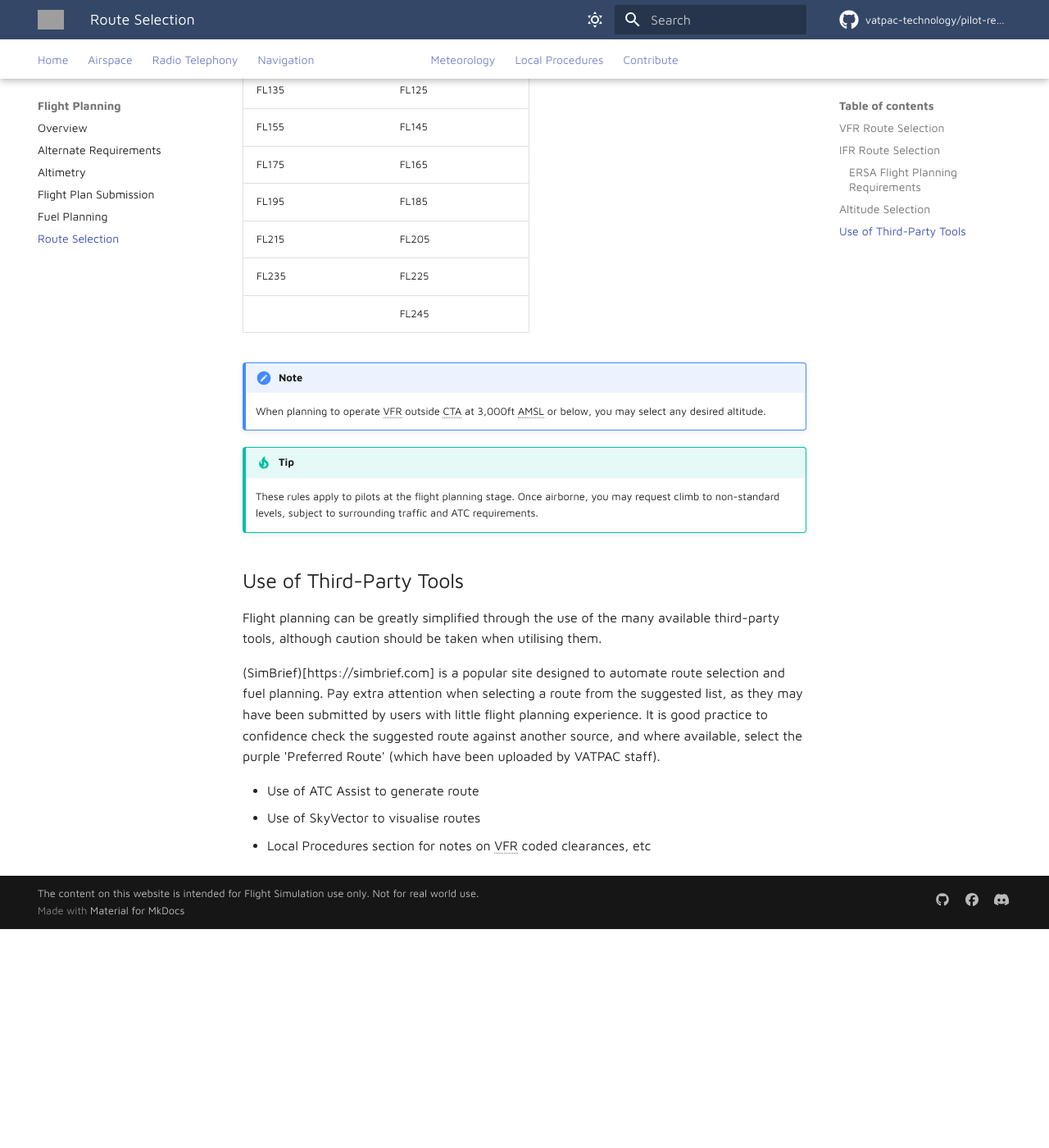
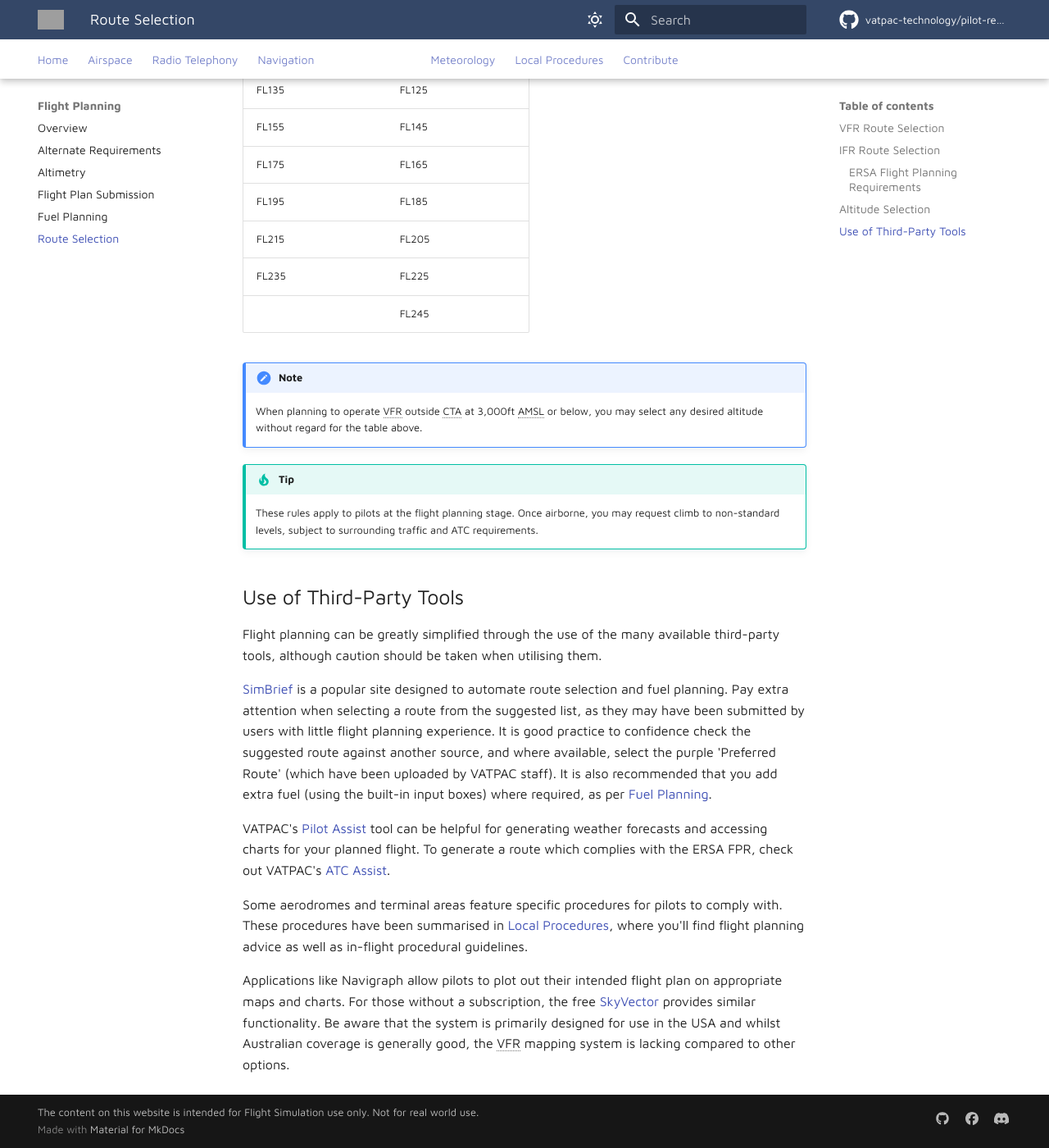
Before and after one commit to vatpac-technology/pilot-resources, an MkDocs documentation site: the page built from docs/flight-planning/routeselection.md, in a window 1280 px wide and 1400 px high, scrolled down 4059 px. Shown: the whole window at 82% size. Built offline with MkDocs 1.6.1 and Material for MkDocs 9.7.7, drawn with Linux system fonts in a browser that asks for light colours; comment, search, counter and statistics services are not loaded; before the commit the page ends 5192 px from its top, so only the background shows below that; grey boxes are pictures that could not be loaded.

Commit message:
Add Third Party tools

```diff
--- a/docs/flight-planning/routeselection.md
+++ b/docs/flight-planning/routeselection.md
@@ -80,7 +80,7 @@ Next, adjust your chosen level to comply with the hemispherical level rule. IFR
 |  | FL245 |
 
 !!! note
-    When planning to operate VFR outside CTA at 3,000ft AMSL or below, you may select any desired altitude.
+    When planning to operate VFR outside CTA at 3,000ft AMSL or below, you may select any desired altitude without regard for the table above.
 
 !!! tip
     These rules apply to pilots at the flight planning stage. Once airborne, you may request climb to non-standard levels, subject to surrounding traffic and ATC requirements.
@@ -88,8 +88,10 @@ Next, adjust your chosen level to comply with the hemispherical level rule. IFR
 ## Use of Third-Party Tools
 Flight planning can be greatly simplified through the use of the many available third-party tools, although caution should be taken when utilising them.
 
-(SimBrief)[https://simbrief.com] is a popular site designed to automate route selection and fuel planning. Pay extra attention when selecting a route from the suggested list, as they may have been submitted by users with little flight planning experience. It is good practice to confidence check the suggested route against another source, and where available, select the purple 'Preferred Route' (which have been uploaded by VATPAC staff).
+[SimBrief](https://simbrief.com) is a popular site designed to automate route selection and fuel planning. Pay extra attention when selecting a route from the suggested list, as they may have been submitted by users with little flight planning experience. It is good practice to confidence check the suggested route against another source, and where available, select the purple 'Preferred Route' (which have been uploaded by VATPAC staff). It is also recommended that you add extra fuel (using the built-in input boxes) where required, as per [Fuel Planning](./fuelplanning.md).
 
-- Use of ATC Assist to generate route
-- Use of SkyVector to visualise routes
-- Local Procedures section for notes on VFR coded clearances, etc
+VATPAC's [Pilot Assist](https://vatpac.org/membership-hub/tools/pilot) tool can be helpful for generating weather forecasts and accessing charts for your planned flight. To generate a route which complies with the ERSA FPR, check out VATPAC's [ATC Assist](https://atc.vatpac.org/).
+
+Some aerodromes and terminal areas feature specific procedures for pilots to comply with. These procedures have been summarised in [Local Procedures](../local-procedures/), where you'll find flight planning advice as well as in-flight procedural guidelines.
+
+Applications like Navigraph allow pilots to plot out their intended flight plan on appropriate maps and charts. For those without a subscription, the free [SkyVector](https://skyvector.com) provides similar functionality. Be aware that the system is primarily designed for use in the USA and whilst Australian coverage is generally good, the VFR mapping system is lacking compared to other options.
```
